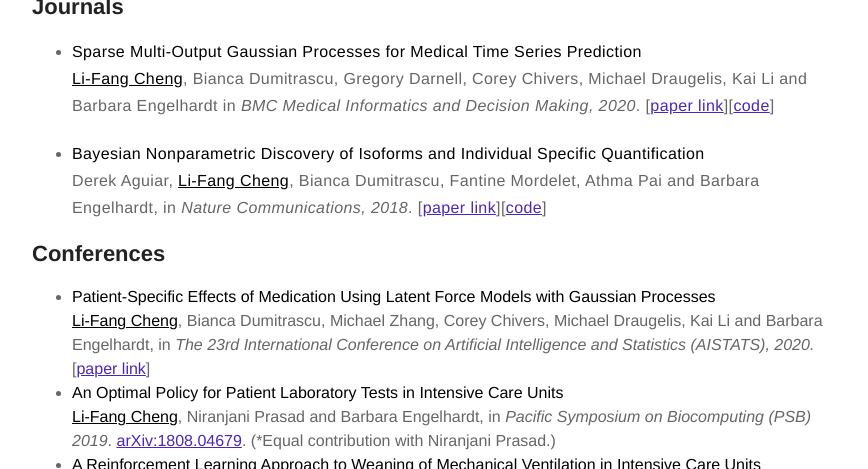
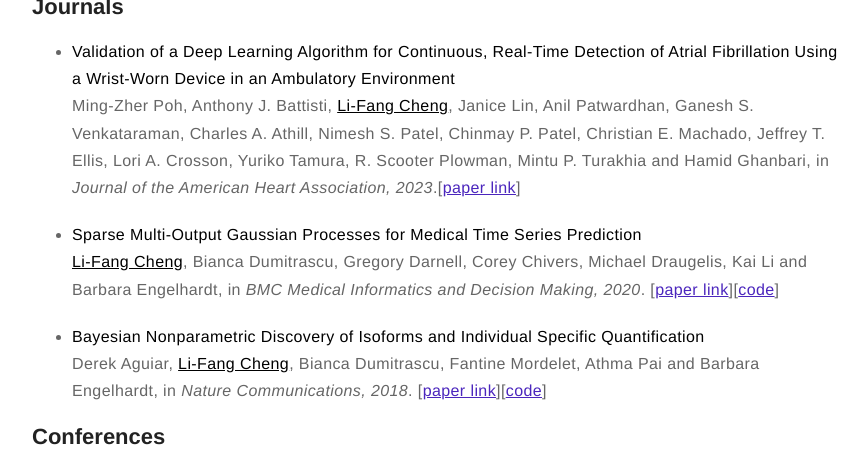
Before and after one commit to Li-FangCheng/li-fangcheng.github.io, a Jekyll site: the page built from publications.md, in a window 1280 px wide and 900 px high, cut to the strip 431-900 px from the top of the window. Shown: the whole strip, without its empty margins (203-1071 px from the left). Built offline with Jekyll 4.4.1, drawn with Linux system fonts in a browser that asks for light colours.

Commit message:
update experience and publications

```diff
--- a/publications.md
+++ b/publications.md
@@ -5,8 +5,11 @@ headerBanner: true
 banner-image: /assets/images/banner/banner-publications.jpg
 ---
 ## Journals
+* **Validation of a Deep Learning Algorithm for Continuous, Real‐Time Detection of Atrial Fibrillation Using a Wrist‐Worn Device in an Ambulatory Environment**\\
+Ming‐Zher Poh, Anthony J. Battisti, **<u>Li-Fang Cheng</u>**, Janice Lin, Anil Patwardhan, Ganesh S. Venkataraman, Charles A. Athill, Nimesh S. Patel, Chinmay P. Patel, Christian E. Machado, Jeffrey T. Ellis, Lori A. Crosson, Yuriko Tamura, R. Scooter Plowman, Mintu P. Turakhia and Hamid Ghanbari, in *Journal of the American Heart Association, 2023*.[[paper link](https://doi.org/10.1161/JAHA.123.030543){:target="_blank"}]
+
 * **Sparse Multi-Output Gaussian Processes for Medical Time Series Prediction**\\
-**<u>Li-Fang Cheng</u>**, Bianca Dumitrascu, Gregory Darnell, Corey Chivers, Michael Draugelis, Kai Li and Barbara Engelhardt in *BMC Medical Informatics and Decision Making, 2020*. [[paper link](https://bmcmedinformdecismak.biomedcentral.com/articles/10.1186/s12911-020-1069-4){:target="_blank"}][[code](https://github.com/bee-hive/MedGP){:target="_blank"}]
+**<u>Li-Fang Cheng</u>**, Bianca Dumitrascu, Gregory Darnell, Corey Chivers, Michael Draugelis, Kai Li and Barbara Engelhardt, in *BMC Medical Informatics and Decision Making, 2020*. [[paper link](https://bmcmedinformdecismak.biomedcentral.com/articles/10.1186/s12911-020-1069-4){:target="_blank"}][[code](https://github.com/bee-hive/MedGP){:target="_blank"}]
 
 * **Bayesian Nonparametric Discovery of Isoforms and Individual Specific Quantification**\\
 Derek Aguiar, **<u>Li-Fang Cheng</u>**, Bianca Dumitrascu, Fantine Mordelet, Athma Pai and Barbara Engelhardt, in *Nature Communications, 2018*. [[paper link](https://www.nature.com/articles/s41467-018-03402-w){:target="_blank"}][[code](https://github.com/bee-hive/BIISQ){:target="_blank"}]
```
Also changed, not shown: about.md (+1 -1 lines), experience.md (+1 -1 lines), 1 other file.
